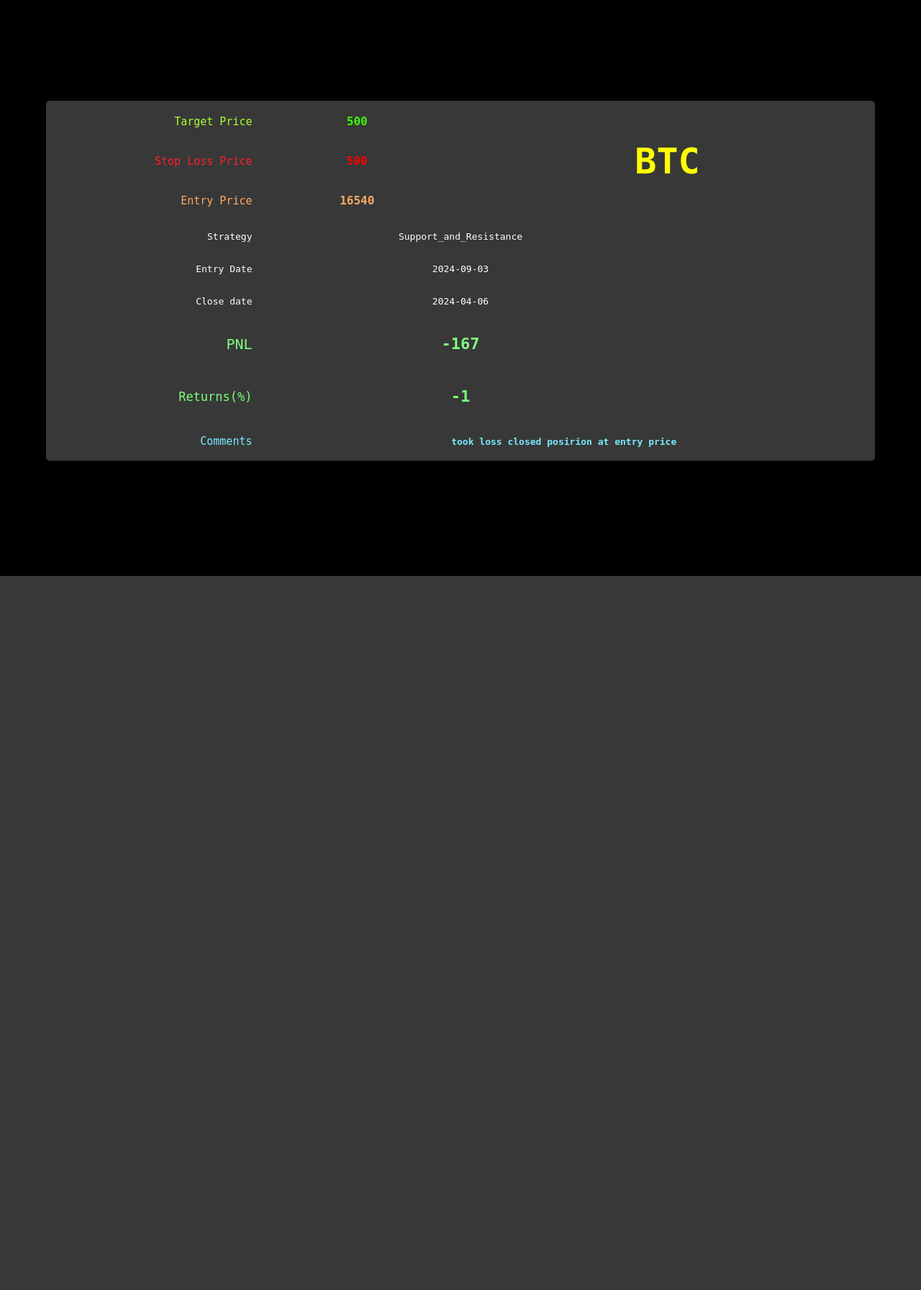
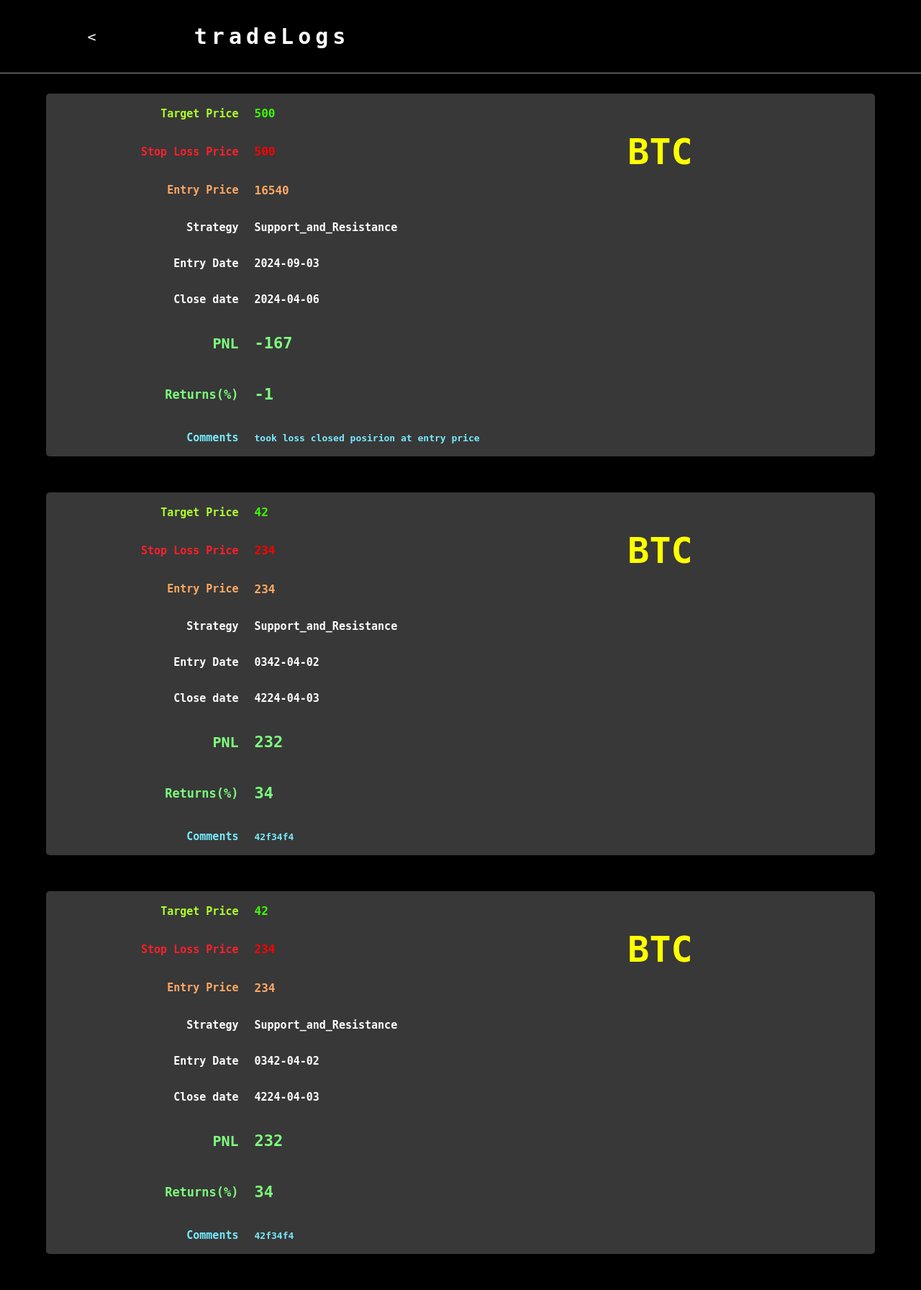
Before and after one commit to girishmogaveera101/tradesLog, a Flask app: page /allTrades in a window 1280 px wide. Shown: the whole page at 72% size. Before the commit the page ends 800 px from the top, so only its background shows below. Run offline with Flask 3, Linux system fonts and the light colour scheme.

Commit message:
update entry page

```diff
--- a/entry.txt
+++ b/entry.txt
@@ -1 +1,3 @@
 BTC<>Support_and_Resistance<>500<>16540<>500<>2024-09-03<>2024-04-06<>-167<>-1<>took loss closed posirion at entry price
+BTC<>Support_and_Resistance<>42<>234<>234<>0342-04-02<>4224-04-03<>232<>34<>42f34f4
+BTC<>Support_and_Resistance<>42<>234<>234<>0342-04-02<>4224-04-03<>232<>34<>42f34f4
--- a/static/styles/entry.css
+++ b/static/styles/entry.css
@@ -13,21 +13,31 @@ a{
     height: 100px;
     width: 100%;
     top: 0%;
-    position: fixed;
+    position:fixed ;
     border-bottom: 1px solid rgb(150, 150, 150);
+}
+
+.back{
+    color: white;
+    font-weight: lighter;
+    font-family: monospace;
+    letter-spacing: 4px;
+    font-size: 20px;
 }
 
 .headerMain{
     color: white;
     font-weight: bolder;
+    margin-left: 10px;
     font-family: monospace;
     letter-spacing: 6px;
     font-size: 30px;
-    text-align: center;
 }
 
 
-
+#space{
+    height: 130px;
+}
 
 #table2{
     height: 400px;
@@ -36,12 +46,13 @@ a{
     border-radius: 5px;
     font-family: monospace;
     color: white;
-    margin-top: 140px;
+    margin-bottom: 50px;
     background-color: rgb(56, 56, 56);
 }
 #table2 td{
     border: 0px solid white;
     text-align: center;
+    padding: 0px 20px 0px 0px;
     width: 25%;
 }
 #coin{
@@ -52,54 +63,63 @@ a{
 
 #label1{
     font-size: 15px;
+    font-weight: bold;
     text-align: right;
     color: greenyellow;
 }
 
 #label2{
     font-size: 15px;
+    font-weight: bold;
     color: rgb(255, 31, 42);
     text-align: right;
 }
 
 #label3{
     font-size: 15px;
+    font-weight: bold;
     color: rgb(255, 169, 99);
     text-align: right;
 }
 
 #label4{
-    font-size: 13px;
+    font-size: 15px;
+    font-weight: bold;
     color: white;
     text-align: right;
 }
 
 #label5{
-    font-size: 13px;
+    font-size: 15px;
+    font-weight: bold;
     color: white;
     text-align: right;
 }
 
 #label6{
-    font-size: 13px;
+    font-size: 15px;
     color: white;
+    font-weight: bold;
     text-align: right;
 }
 
 #label7{
     font-size: 20px;
+    font-weight: bold;
     color: rgb(126, 255, 126);
     text-align: right;
 }
 
 #label8{
     font-size: 17px;
+    font-weight: bold;
     color: rgb(123, 255, 123);
     text-align: right;
 }
 
 #label9{
     font-size: 15px;
+    font-weight: bold;
     color: rgb(119, 235, 255);
     text-align: right;
 }
@@ -107,6 +127,7 @@ a{
 
 #targetPrice{
     font-size: 16px;
+    text-align: left;
     color: rgb(60, 255, 0);
     font-weight: bolder;
 }
@@ -114,29 +135,42 @@ a{
 #stopLossPrice{
     font-size: 16px;
     color: red;
+    text-align: left;
     font-weight: bolder;
 }
 
 #entryPrice{
     font-size: 16px;
+    text-align: left;
     color: rgb(255, 169, 99);
     font-weight: bolder;
 }
 
+#strategy,#entryDate,#closeDate{
+    font-size: 15px;
+    color: white;
+    font-weight: bold;
+    text-align: left;
+}
+
 #pnl{
     font-size: 22px;
+    text-align: left;
+    text-align: left;
     color: rgb(126, 255, 126);
     font-weight: bolder;
 }
 
 #returns{
     font-size: 22px;
+    text-align: left;
     color: rgb(123, 255, 123);
     font-weight: bolder;
 }
 
 #comments{
     font-size: 13px;
+    text-align: left;
     color: rgb(119, 235, 255);
     font-weight: bolder;
 }
--- a/templates/entry.html
+++ b/templates/entry.html
@@ -10,6 +10,17 @@
     </style>
 </head>
 <body>
+    <table id="table1">
+        <tr>
+            <td style="width: 20%; text-align: center;">
+                <a href="/"><p class="back"><</p></a>
+            </td>
+            <td style="text-align: left;">
+                <p class="headerMain">tradeLogs</p>
+            </td>
+        </tr>
+    </table>
+    <div id="space"></div>
     <div class="card-container" id="card-container"></div>
 
     <script>
@@ -34,7 +45,8 @@
 
 
             card.innerHTML =
-            `<table id="table2">
+            `
+            <table id="table2">
         <tr>
             <td>
                 <p id="label1">Target Price</p>
@@ -67,7 +79,7 @@
                 <p id="label4">Strategy</p>
             </td>
             <td colspan="2">
-                <p id="Strategy">${strategy}</p>
+                <p id="strategy">${strategy}</p>
             </td>
             <td></td>
         </tr>
```
